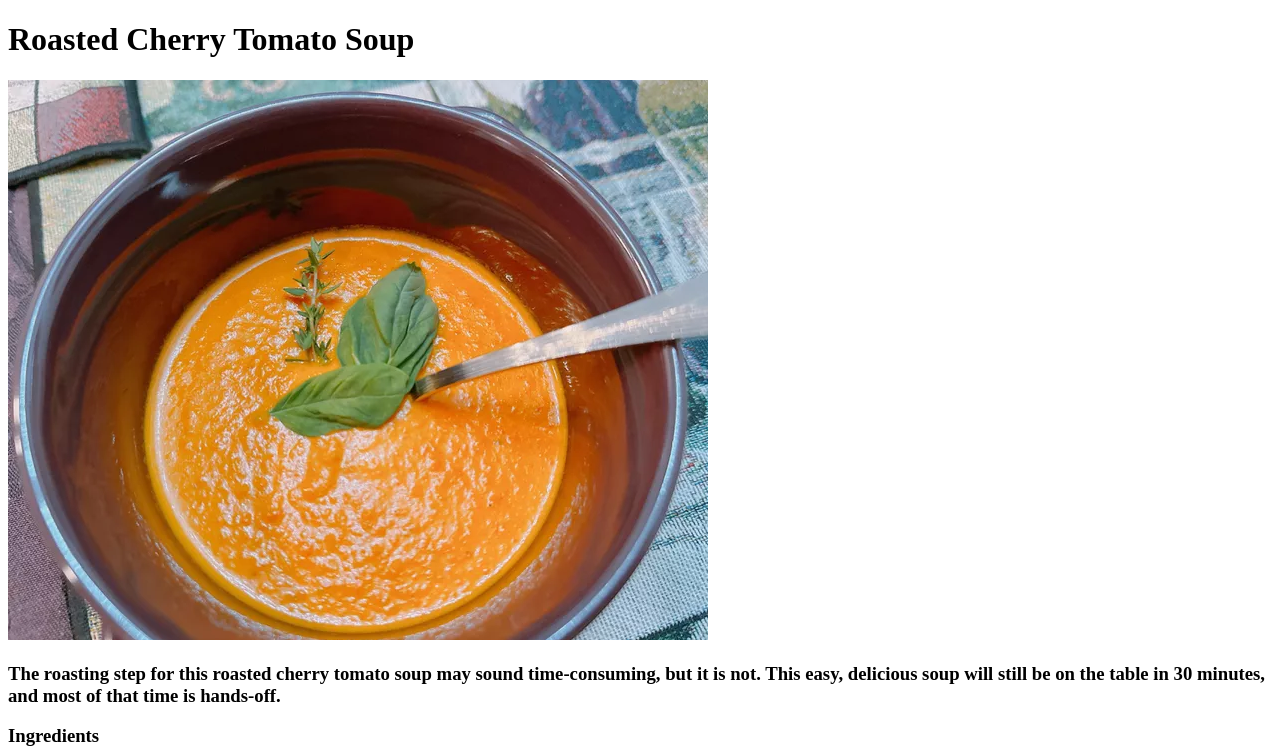
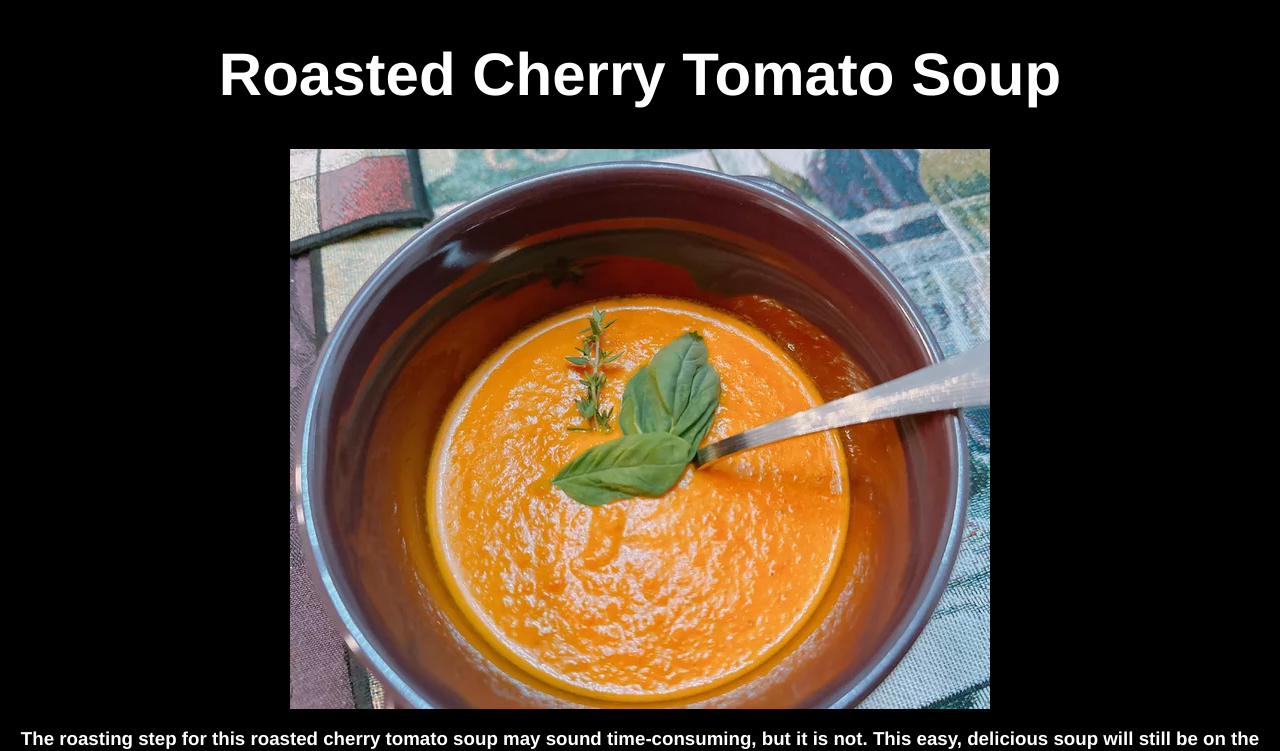
Before and after one commit to wiwsic/odin-recipes, a plain HTML site: page recipes/tomatosoup.html in a window 1280 px wide. Shown: the top 751 px of the page. Drawn offline with Linux system fonts and the light colour scheme.

Commit message:
Add CSS styles

```diff
--- a/recipes/tomatosoup.html
+++ b/recipes/tomatosoup.html
@@ -3,6 +3,7 @@
 <head>
     <meta charset="UTF-8">
     <meta name="viewport" content="width=device-width, initial-scale=1.0">
+    <link rel="stylesheet" href="../style.css">
     <title>Tomato Soup</title>
 </head>
 <body>
@@ -10,8 +11,8 @@
     <h1>Roasted Cherry Tomato Soup</h1>
 
     <img src="../images/tomatosoup.png" width="700" height="560" alt="Traditional Baba Ghanoush">
-    <h3>The roasting step for this roasted cherry tomato soup may sound time-consuming, but it is not. This easy, delicious soup will still be on the table in 30 minutes, and most of that time is hands-off.</h3>
-    <h3>Ingredients</h3>
+    <h3 class="description">The roasting step for this roasted cherry tomato soup may sound time-consuming, but it is not. This easy, delicious soup will still be on the table in 30 minutes, and most of that time is hands-off.</h3>
+    <h3 class="ingredients">Ingredients</h3>
     <ul>
         <li>20 ounces cherry tomatoes</li>
         <li>3 cloves garlic, peeled</li>
@@ -27,7 +28,7 @@
         <li>thyme sprigs for garnish</li>
         <li>crushed red pepper flakes for garnish (optional)</li>
     </ul>
-    <h3>Steps</h3>
+    <h3 class="steps">Steps</h3>
     <ol>
         <li>Preheat the oven to 425 degrees F (220 degrees C). Line a sheet pan with foil.</li>
         <li>Spread vegetables out on the prepared pan. Drizzle with olive oil; toss to coat. Sprinkle salt and Italian seasoning evenly over vegetables.</li>
--- /dev/null
+++ b/style.css
@@ -0,0 +1,40 @@
+* {
+
+    font-family: Helvetica, Arial, sans-serif;
+    color: white;
+    background-color: black;
+
+}
+
+h1 {
+    font-size: 60px;
+    text-align: center;
+
+}
+
+ul.main-list {
+
+    text-align: center;
+    list-style-position: inside;
+
+}
+
+img {
+
+    margin: auto;
+    display: block;
+
+}
+
+.description {
+
+    text-align: center;
+
+}
+
+.ingredients,
+.steps {
+
+    font-size: 25px;
+
+}
```
Also changed, not shown: index.html (+2 -1 lines), recipes/babaghanoush.html (+4 -3 lines), recipes/falafel.html (+4 -3 lines).
